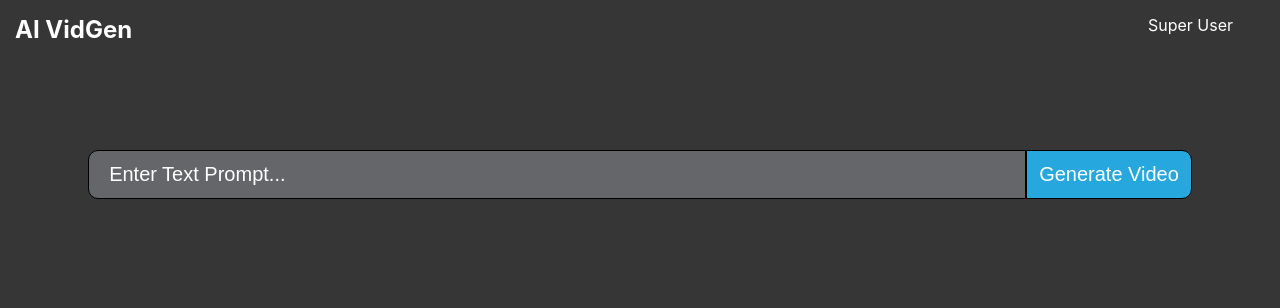
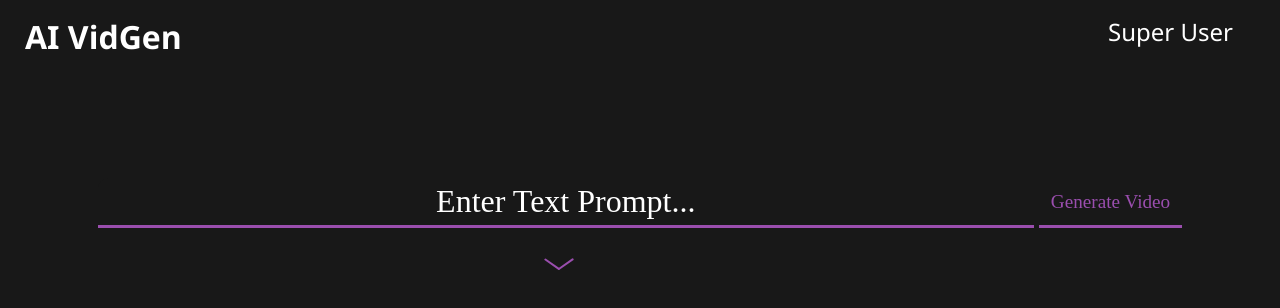
Before and after one commit to AmeenIzhac/StableDiffusionVideos, a React (Create React App) app in the folder client/: page / in a window 1280 px wide. Shown: the top 308 px of the page. Built offline with nearby package versions, Linux system fonts and the light colour scheme.

Commit message:
[ii120, rh1320, ai20] improve user interface

```diff
--- a/client/src/Navbar.css
+++ b/client/src/Navbar.css
@@ -2,14 +2,15 @@
     display: flex;
     justify-content: space-between;
     padding: 15px;
-    background-color: #363636;
+    background-color: var(--main-bg-dark);
     height: 5vh;
 }
 
 .Navbar .logo {
     font-weight: bold;
-    font-size: 1.5em;
+    font-size: 2em;
     color: white;
+    margin-left: 10px;
 }
 
 .Navbar .pageLink {
@@ -20,13 +21,13 @@
 .Navbar .link {
     text-decoration: none;
     list-style: none;
-    color: black;
+    font-size: 1.5rem;
     color: white;
 }
 
 .Navbar .superTag {
     display: inline;
-    color: #26A7DE;
+    color: var(--main-bg-dark);
     font-weight: 100;
     font-size: 0.7em;
 }
--- a/client/src/SimpleUser.js
+++ b/client/src/SimpleUser.js
@@ -40,13 +40,31 @@ export default function SimpleUser() {
         setPrompt("");
     };
 
+    //dropdown code
+    const dropOptions = () => {
+        const dropdown = document.getElementById("dropdown")
+        const button = document.getElementById("button")
+        dropdown.classList.toggle("open")
+        button.classList.toggle("rotate")
+    }
+
+
+
     return (
         <div className='SimpleUser'>
             <Navbar isSuper={false} link="Super User" href="superUser"/>
             <div className="mainDiv">
-                <div  className='promptDiv'>
-                    <input className='prompt' value={prompt} placeholder='Enter Text Prompt...' onChange={handleChange}></input>
-                    <button className='promptButton' onClick={getVideo}>Generate Video</button>
+                <div className='promptContainerDiv'>
+                    <div  className='promptDiv'>
+                        <input className='prompt' value={prompt} placeholder='Enter Text Prompt...' onChange={handleChange}></input>
+                        <button className='promptButton' onClick={getVideo}>Generate Video</button>
+                    </div>
+                    <div className='slideOptions'>
+                        <div className='dropdownOption' id="dropdown">
+                            hello mate
+                        </div>
+                        <button className='dropArrow' onClick={dropOptions} id="button"></button>
+                    </div>
                 </div>
                 <div className='videoDiv'>
                     {src ?
--- a/client/src/SuperUser.css
+++ b/client/src/SuperUser.css
@@ -10,5 +10,4 @@
 
 .output_container {
   display: flex;
-
 }
--- a/client/src/index.css
+++ b/client/src/index.css
@@ -1,14 +1,18 @@
 body {
   margin: 0;
-  font-family: -apple-system, BlinkMacSystemFont, 'Segoe UI', 'Roboto', 'Oxygen',
-    'Ubuntu', 'Cantarell', 'Fira Sans', 'Droid Sans', 'Helvetica Neue',
-    sans-serif;
+  font-family:  'Ubuntu Mono', 'Segoe UI', 'Roboto', 'Oxygen', 'Ubuntu', 'Cantarell', 'Fira Sans',
+    'Droid Sans', 'Helvetica Neue', sans-serif;
   -webkit-font-smoothing: antialiased;
   -moz-osx-font-smoothing: grayscale;
 }
 
+:root {
+  --main-bg-dark: #181818; /*363945*/
+  --main-bg-light: #9A4EAE;
+}
+
 body {
-  background-color: #363636;
+  background-color: var(--main-bg-dark);
 }
 
 input:focus::placeholder {
@@ -20,19 +24,31 @@ input:focus::placeholder {
     justify-content: center;
     align-items: center;
     flex-direction: column;
-    margin-top: 10vh;
+}
+
+.promptContainerDiv {
+  display: flex;
+  flex-direction: column;
+  align-items: center;
+}
+.promptDiv {
+  display: flex;
+  margin-top: 10%;
 }
 
 .prompt {
     width: 70vw;
-    border:1px solid black;
-    border-bottom-left-radius: 10px;
+    border: none;
+    border-bottom: 3px solid var(--main-bg-light);
     border-top-left-radius: 10px;
-    padding: 12px 20px;
-    background-color: #646669;
-    caret-color: #26A7DE;
-    font-size: 20px;
+    padding: 5px 20px;
+    background-color: var(--main-bg-dark);
+    caret-color: var(--main-bg-light);
+    font-family: 'Ubuntu Mono';
+    font-size: 2em;
+    text-align: center;
     overflow: auto;
+    margin-right: 5px;
 }
 
 .prompt::placeholder {
@@ -41,18 +57,23 @@ input:focus::placeholder {
 
 .prompt:focus {
     outline-width: 0;
-    color: #98c5d8;
+    color: white;
 }
 .promptButton {
-  background-color: #26A7DE;
+  background-color: var(--main-bg-dark);
   padding: 12px;
   font-size: 20px;
-  color: white;
-  border: 1px solid black;
-  border-bottom-right-radius: 10px;
-  border-top-right-radius: 10px;
+  color: var(--main-bg-light);
+  border: none;
+  border-bottom: 3px solid var(--main-bg-light);
+  font-family: 'Ubuntu Mono';
+  font-size: 1.2em;
   /* border-radius: 10px 10px 0 0; */
+}
 
+.promptButton:hover {
+  background-color: var(--main-bg-light);
+  color: var(--main-bg-dark);
 }
 
 .video {
@@ -60,3 +81,40 @@ input:focus::placeholder {
     margin-top: 5vh;
     width: 600px;
 }
+
+
+/* Dropdown settings */
+
+.slideOptions {
+  display: flex;
+  flex-direction: column;
+  align-items: center;
+  margin-left: -15%;
+}
+
+.dropArrow {
+  background-image: url('./assets/drop-arrow.svg');
+  background-color: var(--main-bg-dark);
+  width: 30px;
+  height: 12px;
+  margin-top: 20px;
+  border: none;
+  transition: height 0.5s ease;
+}
+
+.dropdownOption {
+  margin-top: 10px;
+  background-color: var(--main-bg-light);
+  width: 40vw;
+  height: 0px;
+  overflow: hidden;
+  transition: height 0.5s ease;
+}
+
+.open {
+  height: 400px;
+}
+
+.rotate {
+  transform: rotate(180deg);
+}
```
Also changed, not shown: client/src/assets/drop-arrow.svg (added).
